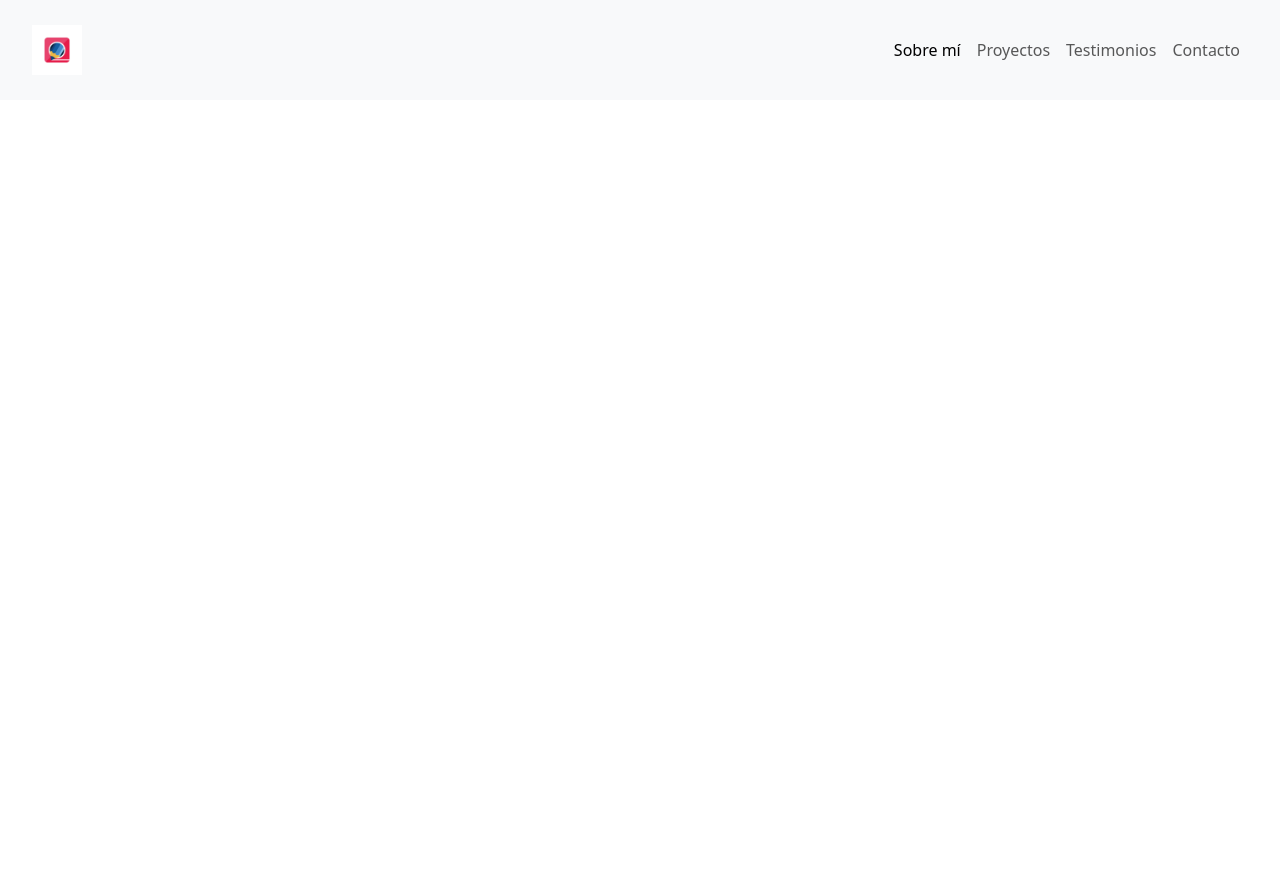
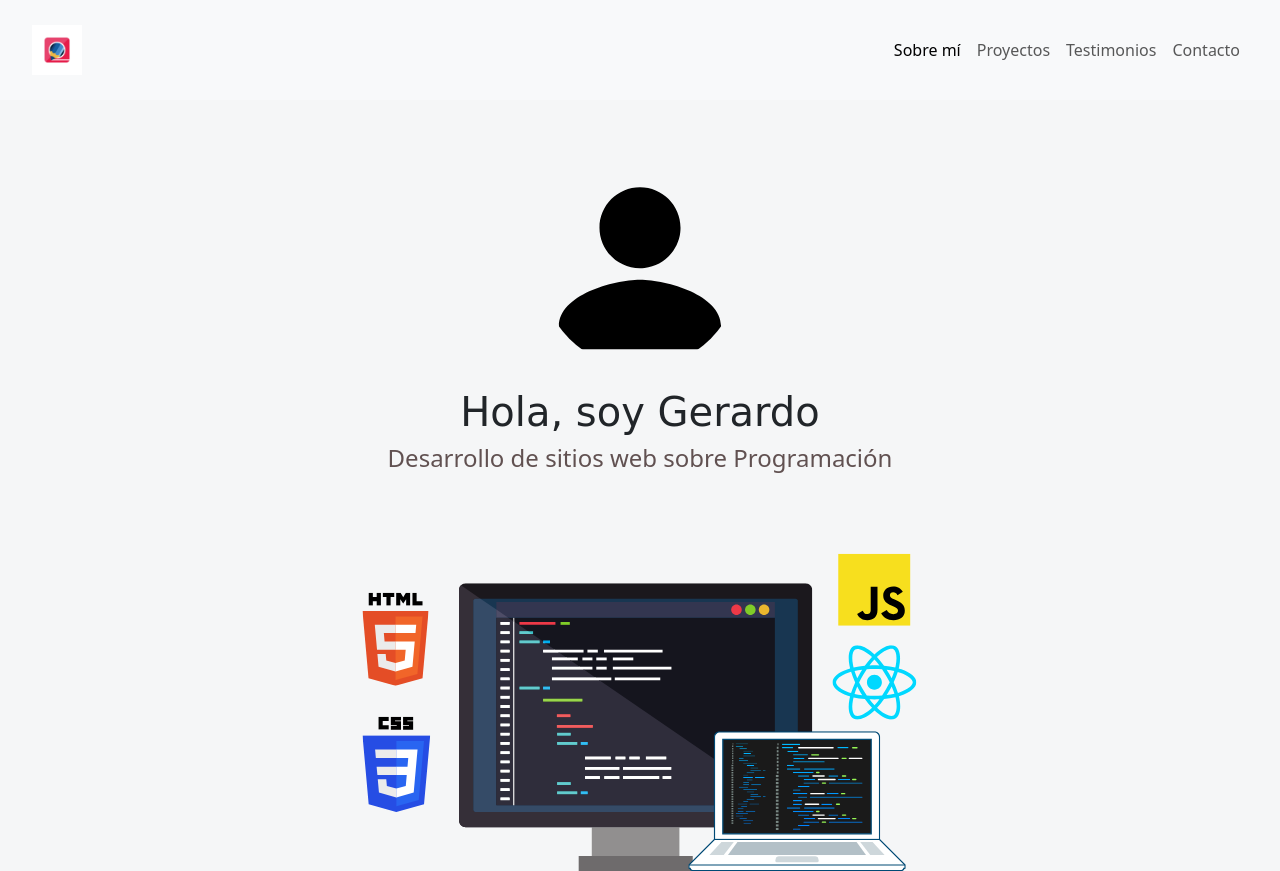
Before and after one commit to jgromerou/bootstrap-practica, a plain HTML site: page index.html in a window 1280 px wide. Before the commit the page ends 800 px from the top, so only its background shows below. Drawn offline with nearby package versions, Linux system fonts and the light colour scheme; a web font is replaced by a local one.

Commit message:
se creó hero o sección principal del index

```diff
--- a/css/styles.css
+++ b/css/styles.css
@@ -1,3 +1,5 @@
+@import url("https://fonts.googleapis.com/css2?family=Rubik+Dirt&display=swap");
+
 .navbar {
   padding: 20px;
   background: #f5f6f7;
@@ -8,8 +10,47 @@
   justify-content: space-between;
 }
 
+section {
+  display: flex;
+  flex-direction: column;
+  align-items: center;
+  justify-content: center;
+}
+
+h1 {
+  font-size: 2.5rem;
+  font-family: "Rubik Dirt", cursive;
+}
+
+.hero {
+  background: #f5f6f7;
+  min-height: 450px;
+  text-align: center;
+}
+
+.hero-principal {
+  padding: 3rem;
+}
+
+.hero-principal h2 {
+  font-size: 1.5rem;
+  color: #615151;
+}
+
+.hero-img-desarrollador {
+  width: 200px;
+  height: 200px;
+  margin: 20px;
+}
+
 @media screen and (max-width: 767px) {
   .navbar-brand {
     display: none;
   }
 }
+
+@media screen and (min-width: 768px) {
+  .hero-inferior-img {
+    max-width: 600px;
+  }
+}
--- a/index.html
+++ b/index.html
@@ -72,6 +72,29 @@
         </div>
       </nav>
     </header>
+    <main>
+      <section class="hero align-items-stretch">
+        <article
+          class="hero-principal d-flex flex-column justify-content-center align-items-center"
+        >
+          <img
+            class="hero-img-desarrollador rounded-circle"
+            src="./img/personal-43.svg"
+            alt="imagen personal"
+          />
+          <h1>Hola, soy Gerardo</h1>
+          <h2>Desarrollo de sitios web sobre Programación</h2>
+        </article>
+        <article class="hero-inferior">
+          <img
+            class="hero-inferior-img img-fluid"
+            src="./img/hero-inferior-43.svg"
+            alt="Monitor y laptop"
+          />
+        </article>
+      </section>
+    </main>
+    <footer></footer>
     <script
       src="https://cdn.jsdelivr.net/npm/bootstrap@5.3.0-alpha3/dist/js/bootstrap.bundle.min.js"
       integrity="sha384-ENjdO4Dr2bkBIFxQpeoTz1HIcje39Wm4jDKdf19U8gI4ddQ3GYNS7NTKfAdVQSZe"
```
Also changed, not shown: img/hero-inferior-43.svg (added), img/personal-43.svg (added).
